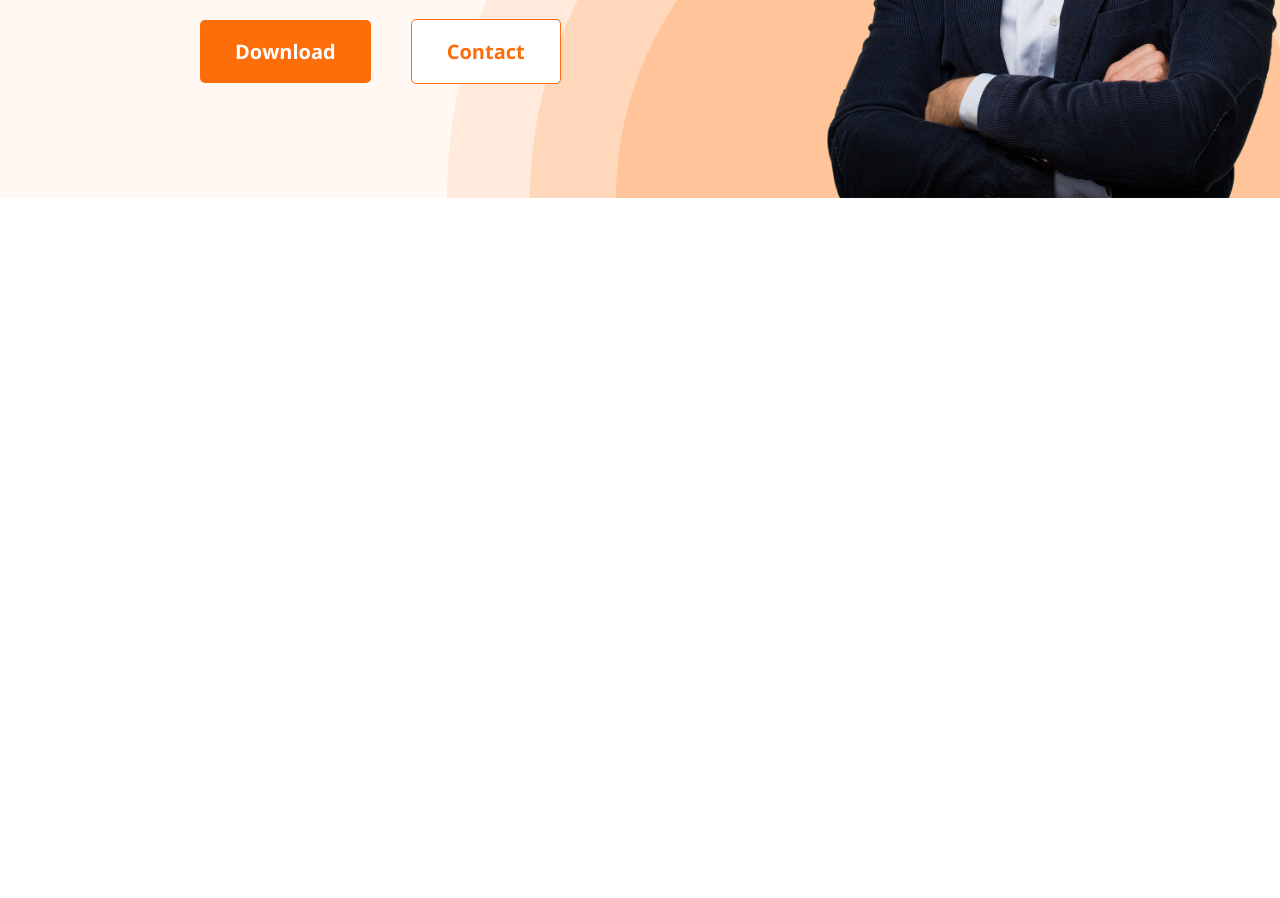
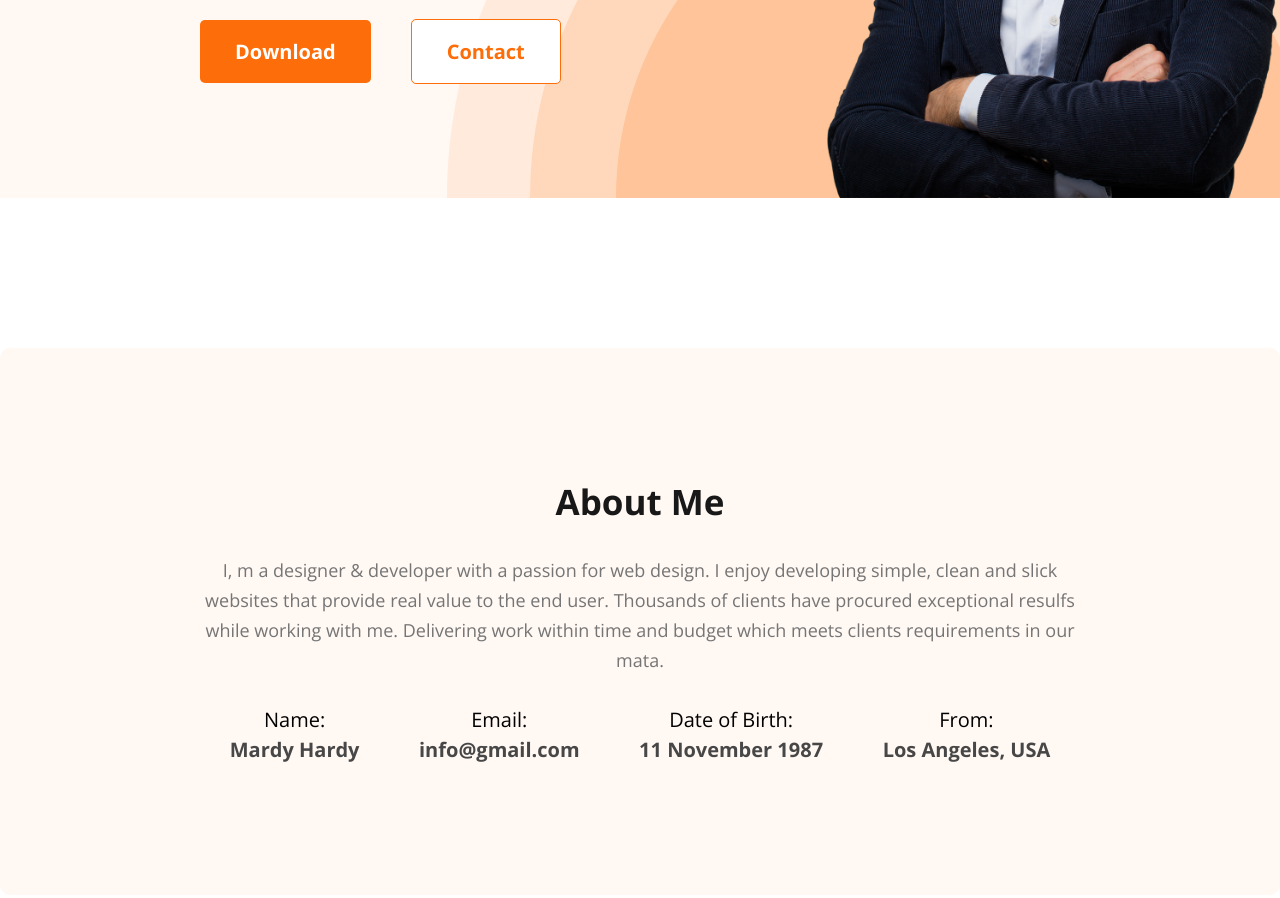
Before and after one commit to atique-shahriar/Developer-Portfolio, a plain HTML site: page index.html in a window 1280 px wide. Shown: the part 524-1422 px from the top of the page. Before the commit the page ends 800 px from the top, so only its background shows below. Drawn offline with nearby package versions, Linux system fonts and the light colour scheme.

Commit message:
About Section Done

```diff
--- a/index.html
+++ b/index.html
@@ -38,7 +38,39 @@
       </div>
     </header>
 
-    <main></main>
+    <main>
+      <div class="about-section">
+        <h1 class="primary-title">About Me</h1>
+        <p class="about-description">
+          I, m a designer & developer with a passion for web design. I enjoy
+          developing simple, clean and slick websites that provide real value to
+          the end user. Thousands of clients have procured exceptional resulfs
+          while working with me. Delivering work within time and budget which
+          meets clients requirements in our mata.
+        </p>
+
+        <div class="about-info-section">
+          <div class="about-info-container">
+            <h3 class="about-info-title">Name:</h3>
+            <p class="about-info">Mardy Hardy</p>
+          </div>
+          <div class="about-info-container">
+            <h3 class="about-info-title">Email:</h3>
+            <p class="about-info">info@gmail.com</p>
+          </div>
+          <div class="about-info-container">
+            <h3 class="about-info-title">Date of Birth:</h3>
+            <p class="about-info">11 November 1987</p>
+          </div>
+          <div class="about-info-container">
+            <h3 class="about-info-title">From:</h3>
+            <p class="about-info">Los Angeles, USA</p>
+          </div>
+        </div>
+      </div>
+
+      <!-- WHAT I DO SECTION -->
+    </main>
 
     <footer></footer>
   </body>
--- a/style.css
+++ b/style.css
@@ -106,3 +106,55 @@ header {
   border: 1px solid #fd6e0a;
   padding: 18px 35px;
 }
+
+/* ABOUT SECTION */
+
+.primary-title {
+  color: #181818;
+  text-align: center;
+  font-size: 35px;
+  font-weight: 700;
+}
+
+.about-section {
+  max-width: 1140px;
+  margin: 150px auto;
+  border-radius: 10px;
+  background: #fff8f3;
+  padding: 130px 200px;
+}
+
+.about-description {
+  color: #757575;
+  text-align: center;
+  font-size: 18px;
+  font-weight: 400;
+  line-height: 30px;
+  padding: 30px 0;
+}
+
+.about-info-section {
+  display: flex;
+  align-items: center;
+  justify-content: space-around;
+}
+
+.about-info-container {
+  text-align: center;
+}
+
+.about-info-title {
+  text-align: center;
+  font-size: 20px;
+  font-weight: 400;
+  line-height: 30px;
+}
+
+.about-info {
+  color: #474747;
+  font-size: 20px;
+  font-weight: 700;
+  line-height: 30px;
+}
+
+/* WHAT I DO SECTION */
```
